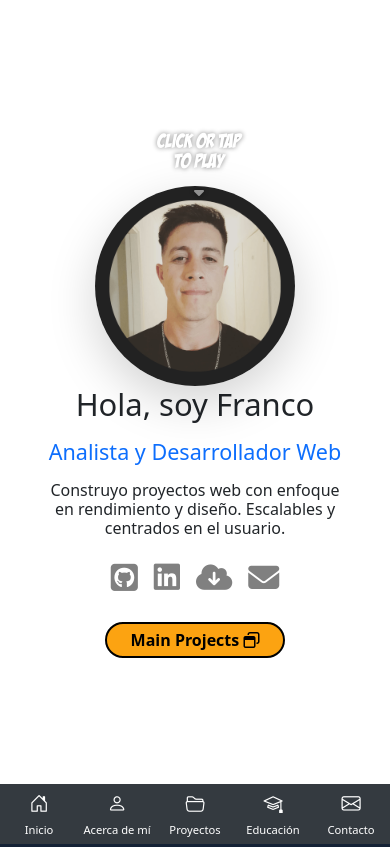
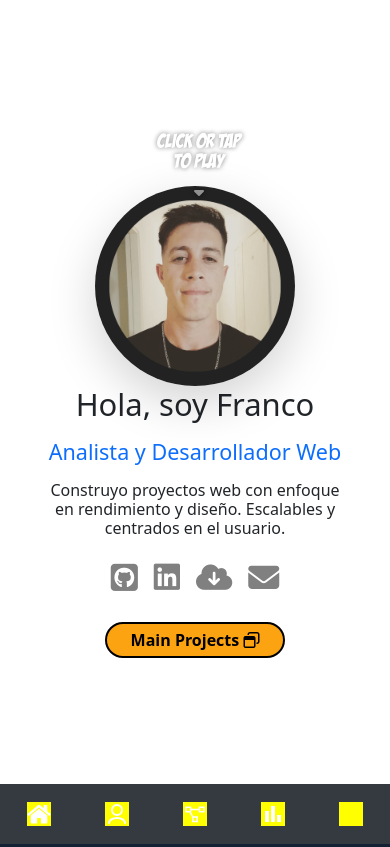
Before and after one commit to frandatagh/porfolioweb, a website with bundled scripts: page index.html in a window 390 px wide. Shown: the top 847 px of the page. Built offline with nearby package versions, Linux system fonts and the light colour scheme; no server answers.

Commit message:
nav config

```diff
--- a/css/styles.css
+++ b/css/styles.css
@@ -29,7 +29,7 @@ body {
     top: 0;
     left: 0;
     height: 100vh;
-    width: 60px;
+    width: 70px;
     background-color: #343a40;
     display: flex;
     flex-direction: column;
@@ -41,7 +41,7 @@ body {
 
 .sidebar:hover,
 .sidebar.open {
-    width: 220px;
+    width: 290px;
 }
 
 .sidebar button {
@@ -67,20 +67,22 @@ body {
     color: white;
 }
 
-.sidebar i {
-    margin-right: 30px;
+.sidebar button svg,
+.sidebar button i {
+    margin: 0;
 }
 
 .sidebar .label {
     opacity: 0;
-    font-size: 0.9rem;
-    white-space: nowrap;
-    transition: opacity 0.6s ease;
+    visibility: hidden;
+    margin-left: 30px;
+    transition: opacity 0.3s ease, , visibility 0.3s ease;
 }
 
 .sidebar:hover .label,
 .sidebar.open .label {
     opacity: 1;
+    visibility: visible;
 }
 
 .panel-control {
@@ -500,6 +502,11 @@ body {
     padding-right: 60px;
 }
 
+.sidebar button svg {
+    fill: red !important;
+    background-color: yellow;
+}
+
 /* En pantallas pequeñas, limita la altura al 40% */
 @media (max-width: 767.98px) {
     body {
@@ -520,39 +527,46 @@ body {
 
     /* Estilos móviles para la barra de navegación */
     .sidebar {
+        position: fixed;
+        bottom: 0;
         top: auto;
-        bottom: 0;
         left: 0;
         width: 100%;
         height: 60px;
+        background-color: #343a40;
+        display: flex;
         flex-direction: row;
         justify-content: space-around;
         align-items: center;
         padding: 0;
-        transition: none;
-    }
-
-    .sidebar:hover,
-    .sidebar.open {
-        width: 100%;
+        z-index: 1000;
     }
 
     .sidebar button {
-        font-size: 1.2rem;
-        margin: 0;
-        padding: 5px 0;
+        flex: 1;
+        height: 100%;
+        display: flex;
         flex-direction: column;
         justify-content: center;
+        align-items: center;
+        border: none;
+        background: none;
+        color: white;
+        padding: 0;
     }
 
-    .sidebar i {
-        margin: 0;
+    .sidebar button svg {
+        width: 24px;
+        height: 24px;
+        fill: currentColor;
+    }
+
+    .sidebar button:hover {
+        background-color: #495057;
     }
 
     .sidebar .label {
-        opacity: 1 !important;
-        font-size: 0.7rem;
-        margin-top: 3px;
+        display: none;
     }
 
     .panel-control {
--- a/index.html
+++ b/index.html
@@ -11,23 +11,23 @@
 <body>
   <div class="sidebar" id="sidebar">
     <button onclick="scrollToSection('inicio')">
-      <i class="bi bi-house-door"></i>
+      <svg xmlns="http://www.w3.org/2000/svg" width="35" height="35" viewBox="0 0 1664 1312"><path fill="currentColor" d="M1408 768v480q0 26-19 45t-45 19H960V928H704v384H320q-26 0-45-19t-19-45V768q0-1 .5-3t.5-3l575-474l575 474q1 2 1 6m223-69l-62 74q-8 9-21 11h-3q-13 0-21-7L832 200L140 777q-12 8-24 7q-13-2-21-11l-62-74q-8-10-7-23.5T37 654L756 55q32-26 76-26t76 26l244 204V64q0-14 9-23t23-9h192q14 0 23 9t9 23v408l219 182q10 8 11 21.5t-7 23.5"/></svg>
       <span class="label">Inicio</span>
     </button>
     <button onclick="scrollToSection('acerca')">
-      <i class="bi bi-person"></i>
+      <svg xmlns="http://www.w3.org/2000/svg" width="35" height="35" viewBox="0 0 24 24"><path fill="none" stroke="currentColor" stroke-linecap="round" stroke-linejoin="round" stroke-width="2" d="M20 21c0-2.761-3.582-5-8-5s-8 2.239-8 5m8-8a5 5 0 1 1 0-10a5 5 0 0 1 0 10"/></svg>
       <span id="side-text" class="label">Acerca de mí</span>
     </button>
     <button onclick="scrollToSection('proyectos')">
-      <i class="bi bi-folder2-open"></i>
+      <svg xmlns="http://www.w3.org/2000/svg" width="35" height="35" viewBox="0 0 32 32"><path fill="currentColor" d="M3 6v8h5.635L12 19.908V27h8v-8h-6.217l-2.845-5H11v-3h10v3h8V6h-8v3H11V6zm2 2h4v4H5zm18 0h4v4h-4zm-8.582 13H18v4h-4v-3.762z"/></svg>
       <span id="side-text" class="label">Proyectos</span>
     </button>
     <button onclick="scrollToSection('educacion')">
-      <i class="bi bi-mortarboard"></i>
+      <svg xmlns="http://www.w3.org/2000/svg" width="35" height="35" viewBox="0 0 24 24"><path fill="currentColor" d="M4 9h4v11H4zm12 4h4v7h-4zm-6-9h4v16h-4z"/></svg>
       <span id="side-text" class="label">Educación</span>
     </button>
     <button onclick="scrollToSection('contacto')">
-      <i class="bi bi-envelope"></i>
+      <svg xmlns="http://www.w3.org/2000/svg" width="35" height="35" viewBox="0 0 24 24"><g fill="none" stroke="currentColor" stroke-linecap="round" stroke-linejoin="round" stroke-width="2"><path stroke-dasharray="72" stroke-dashoffset="72" d="M3 19.5v-15.5c0 -0.55 0.45 -1 1 -1h16c0.55 0 1 0.45 1 1v12c0 0.55 -0.45 1 -1 1h-14.5Z"><animate fill="freeze" attributeName="stroke-dashoffset" dur="0.6s" values="72;0"/></path><path stroke-dasharray="10" stroke-dashoffset="10" d="M8 7h8"><animate fill="freeze" attributeName="stroke-dashoffset" begin="0.7s" dur="0.2s" values="10;0"/></path><path stroke-dasharray="10" stroke-dashoffset="10" d="M8 10h8"><animate fill="freeze" attributeName="stroke-dashoffset" begin="1s" dur="0.2s" values="10;0"/></path><path stroke-dasharray="6" stroke-dashoffset="6" d="M8 13h4"><animate fill="freeze" attributeName="stroke-dashoffset" begin="1.3s" dur="0.2s" values="6;0"/></path></g></svg>
       <span id="side-text" class="label">Contacto</span>
     </button>
     <div class="panel-control">
```
